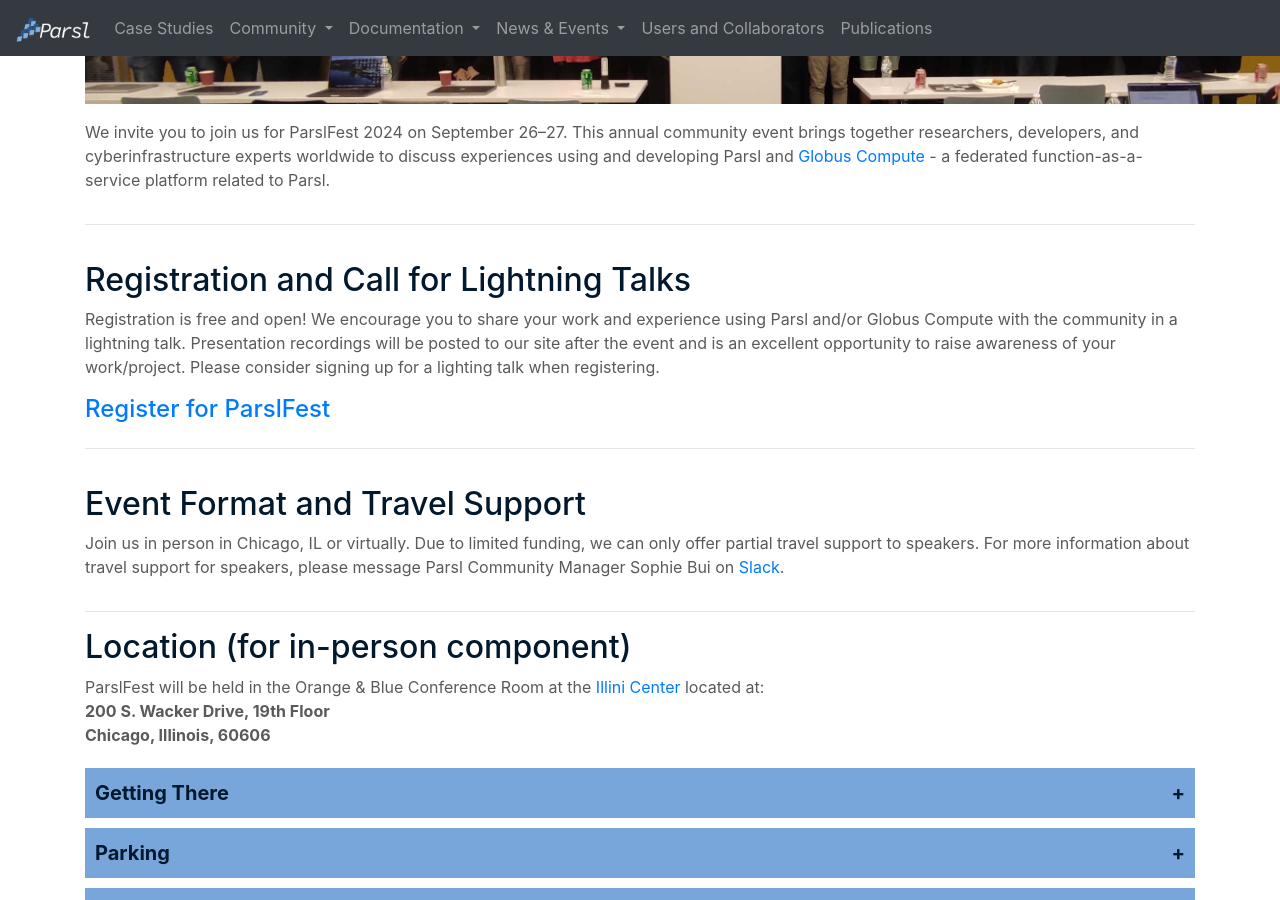
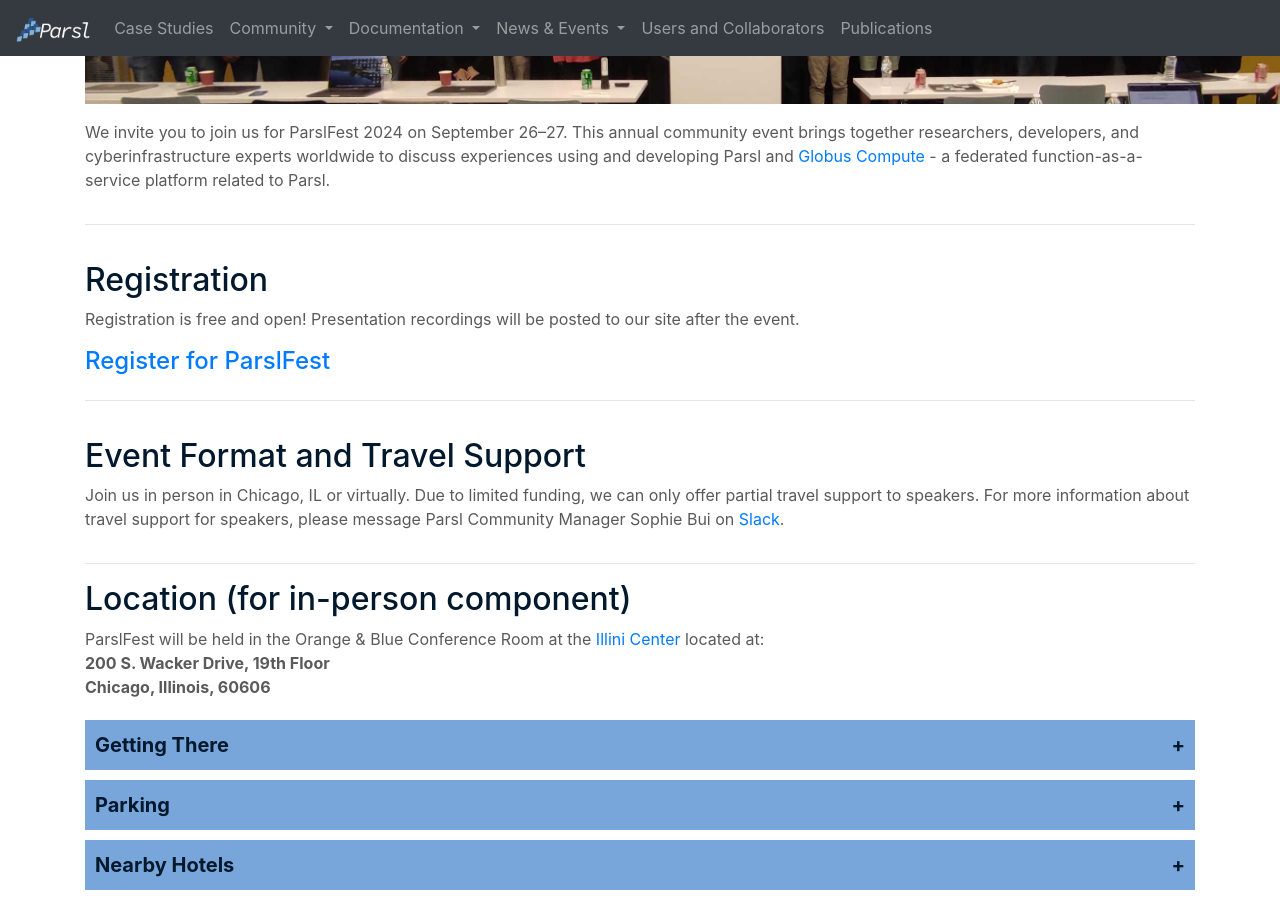
Before and after one commit to Parsl/parsl.github.io, a Jekyll site: the page built from parslfest/parslfest2024.html, in a window 1280 px wide and 900 px high, scrolled down 603 px. Built offline with Jekyll 4.4.1, drawn with Linux system fonts in a browser that asks for light colours.

Commit message:
Remove solicitation for lightning talks

```diff
--- a/parslfest/parslfest2024.html
+++ b/parslfest/parslfest2024.html
@@ -24,9 +24,9 @@
 <hr>
    <div class="row" style="padding-top: 20px">
     <div class="col-lg-12">
-      <h2 style="color: #02182D;">Registration and Call for Lightning Talks</h2>
+      <h2 style="color: #02182D;">Registration</h2>
 	<p>
-	Registration is free and open! We encourage you to share your work and experience using Parsl and/or Globus Compute with the community in a lightning talk. Presentation recordings will be posted to our site after the event and is an excellent opportunity to raise awareness of your work/project. Please consider signing up for a lighting talk when registering.
+	Registration is free and open!  Presentation recordings will be posted to our site after the event.
 	</p>
 	<h4><a href="https://bit.ly/register-for-pf24" target="_blank">Register for ParslFest</a></h4>
     </div>
```
